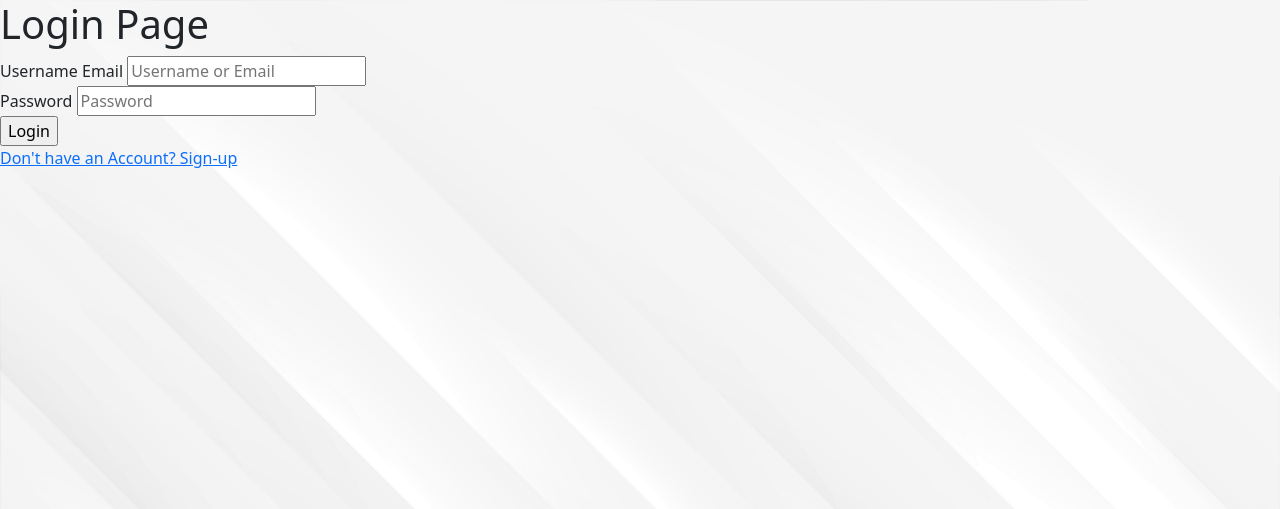
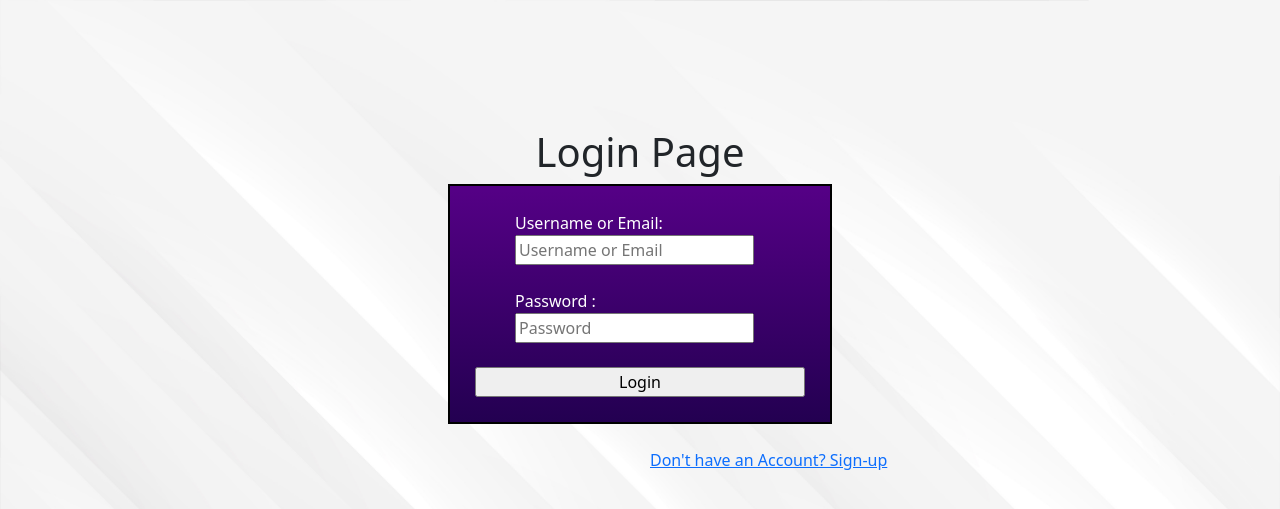
Before and after one commit to Thameem-20/DBMS-project, a Flask app: page /login in a window 1280 px wide. Shown: the top 509 px of the page. Run offline with Flask 3, Linux system fonts and the light colour scheme.

Commit message:
updated css

```diff
--- a/static/css/style.css
+++ b/static/css/style.css
@@ -24,17 +24,16 @@ body {
   padding-top: 100px;
 }
 .loginbtn {
-  border: 3px solid rgb(21, 2, 2);
+  border: 3px solid rgb(255, 255, 255);
   border-radius: 20px;
   padding: 5px 20px;
   font-size: 20px;
   text-decoration: none;
-  background-color: white;
-  color: black;
+  color: rgb(255, 255, 255);
   margin: 0 10px;
 }
 .loginbtn:hover {
-  background-color: rgb(201, 126, 126);
+  background-color: rgb(111, 0, 255);
   color: white;
 }
 .submit {
@@ -66,6 +65,7 @@ body {
 }
 .c1 {
   color: white;
+  margin-left: 40px;
 }
 .mainb {
   margin-top: 10%;
--- a/templates/login.html
+++ b/templates/login.html
@@ -1,16 +1,31 @@
-{% extends 'layout.html' %}
-{% block title %} Login {% endblock title %}
-{% block head %}
-    {{ super() }}
-    <link rel="stylesheet" type="text/css" href="{{ url_for('static', filename='css/style.css') }}">
-{% endblock head %}
-{% block body %}
-    <h1>Login Page</h1>
-    <form method="POST" action="">
-        {{ form.hidden_tag() }}
-        {{ form.username_email.label }} {{ form.username_email }} <br>
-        {{ form.password.label }} {{ form.password }} <br>
-        {{ form.submit }}
-    </form>
-    <a href="{{ url_for('register') }}">Don't have an Account? Sign-up</a>
+{% extends 'layout.html' %} {% block title %} Login {% endblock title %} {%
+block head %} {{ super() }}
+<link
+  rel="stylesheet"
+  type="text/css"
+  href="{{ url_for('static', filename='css/style.css') }}"
+/>
+{% endblock head %} {% block body %}
+<div class="mainb">
+  <h1 class="turfhead">Login Page</h1>
+  <form method="POST" action="">
+    <div class="parent">
+      {{ form.hidden_tag() }}
+      <div class="c1">Username or Email: &nbsp;{{ form.username_email }}</div>
+      <br />
+      <div class="c1">
+        {{ form.password.label }} :
+        &nbsp;&nbsp;&nbsp;&nbsp;&nbsp;&nbsp;&nbsp;&nbsp;&nbsp;&nbsp;
+        &nbsp;&nbsp;&nbsp;&nbsp;{{ form.password }}
+      </div>
+      <br />
+      <div class="c1"></div>
+      {{ form.submit }}
+    </div>
+  </form>
+  <br />
+  <a style="margin-left: 650px" href="{{ url_for('register') }}"
+    >Don't have an Account? Sign-up</a
+  >
+</div>
 {% endblock body %}
--- a/templates/register.html
+++ b/templates/register.html
@@ -20,6 +20,7 @@
         </div>
     </div>
         </form>
-        <a style="margin-left: 650px;; " href="{{url_for('login')}}">Already have an Account? Login</a>
+        <br>
+        <a style="margin-left: 650px;" href="{{url_for('login')}}">Already have an Account? Login</a>
     </div>
     {% endblock body %}
```
Also changed, not shown: instance/databases.db.
